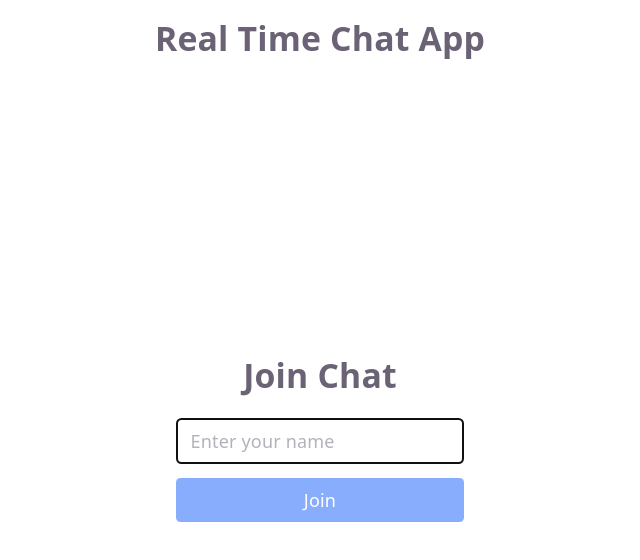
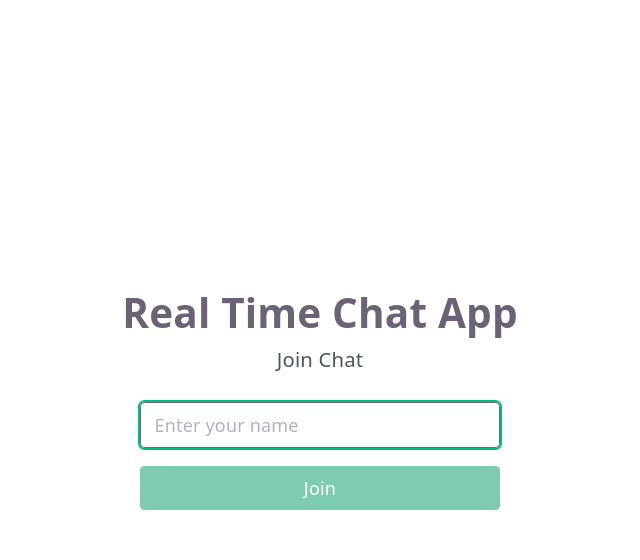
Before and after one commit to menukahansda/real-time-chat-app, a React (Vite) app in the folder client/: page / in a window 1280 px wide. Shown: the top 560 px of the page, without its empty margins (320-960 px from the left). Built offline with nearby package versions, Linux system fonts and the light colour scheme; no server answers.

Commit message:
style: improve login page layout and form structure

```diff
--- a/client/src/App.jsx
+++ b/client/src/App.jsx
@@ -3,27 +3,12 @@ import { useState } from "react";
 import Login from "./components/Login";
 import ChatRoom from "./components/ChatRoom";
 
-function App() {
+export default function App() {
   const [username, setUsername] = useState(null);
 
-  return (
-    <>
-      <div className="flex flex-col h-screen">
-        <div className="text-3xl font-bold text-center py-4">
-          Real Time Chat App
-        </div>
-        <div className="flex-1 min-h-0">
-          {username ? (
-            <ChatRoom username={username} />
-          ) : (
-            <div className="h-full flex justify-center items-center">
-              <Login onLogin={setUsername} />
-            </div>
-          )}
-        </div>
-      </div>
-    </>
+  return username ? (
+    <ChatRoom username={username} />
+  ) : (
+    <Login onLogin={setUsername} />
   );
 }
-
-export default App;
--- a/client/src/components/Login.jsx
+++ b/client/src/components/Login.jsx
@@ -11,28 +11,31 @@ export default function Login({ onLogin }) {
   }
 
   return (
+    <div className="h-screen flex flex-col items-center justify-center">
+        <h1 className="text-4xl font-bold mb-2">Real Time Chat App</h1>
+        <h2 className="text-lg text-gray-600 mb-6">Join Chat</h2>
     <form
       onSubmit={handleSubmit}
-      className="flex flex-col gap-3 w-64 text-center"
+      className="flex flex-col gap-4 w-80"
     >
-      <h1 className="text-3xl font-bold mb-2">Join Chat</h1>
 
       <input
         type="text"
         value={name}
         onChange={(e) => setName(e.target.value)}
         placeholder="Enter your name"
-        className="border rounded px-3 py-2"
+        className="w-full border rounded px-3 py-2 focus:outline-none focus:ring-2 focus:ring-emerald-500"
         autoFocus
       />
 
       <button
         type="submit"
-        className="bg-blue-600 text-white rounded px-3 py-2 disabled:opacity-50"
+        className="bg-emerald-600 text-white rounded px-3 py-2 disabled:opacity-50 hover:bg-emerald-700 transition"
         disabled={!name.trim()}
       >
         Join
       </button>
     </form>
+    </div>
   );
 }
```
